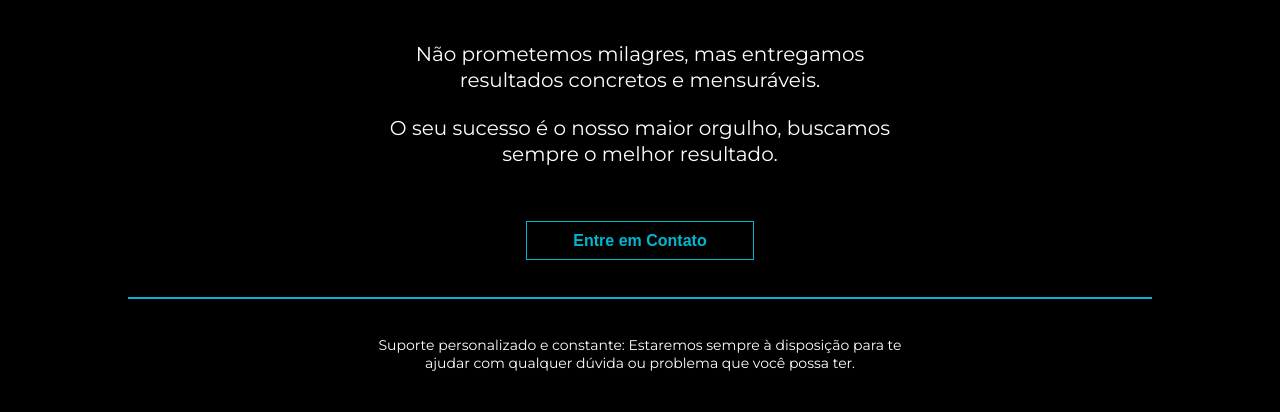
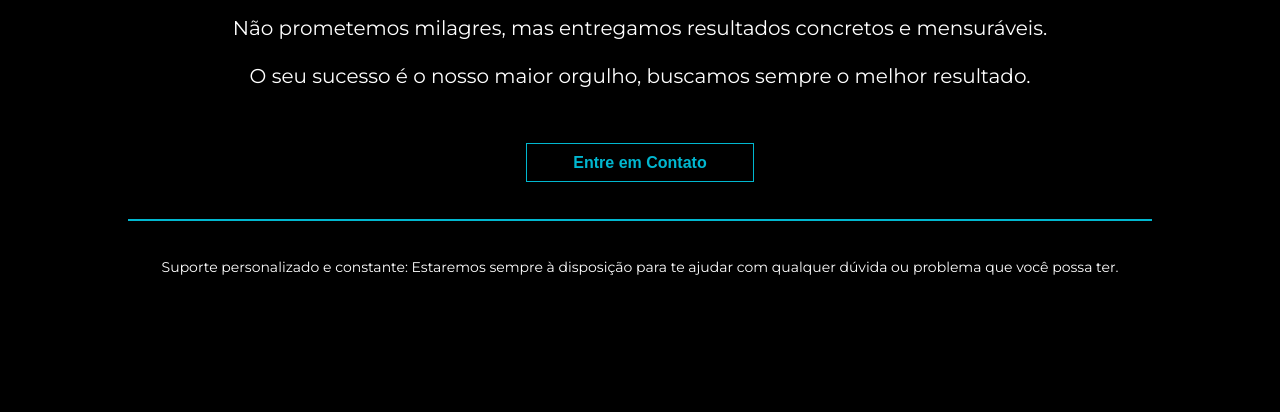
Before and after one commit to jefersondev9/Nex-Lify, a plain HTML site: page index.html in a window 1280 px wide. Shown: the part 574-986 px from the top of the page. After the commit the page ends 890 px from the top, so only its background shows below. Drawn offline with Linux system fonts and the light colour scheme.

Commit message:
Add files via upload

```diff
--- a/style.css
+++ b/style.css
@@ -93,3 +93,7 @@ span{
     padding-bottom: 40px;
 
 }
+p,
+span{
+    width: 100%;
+}
```
